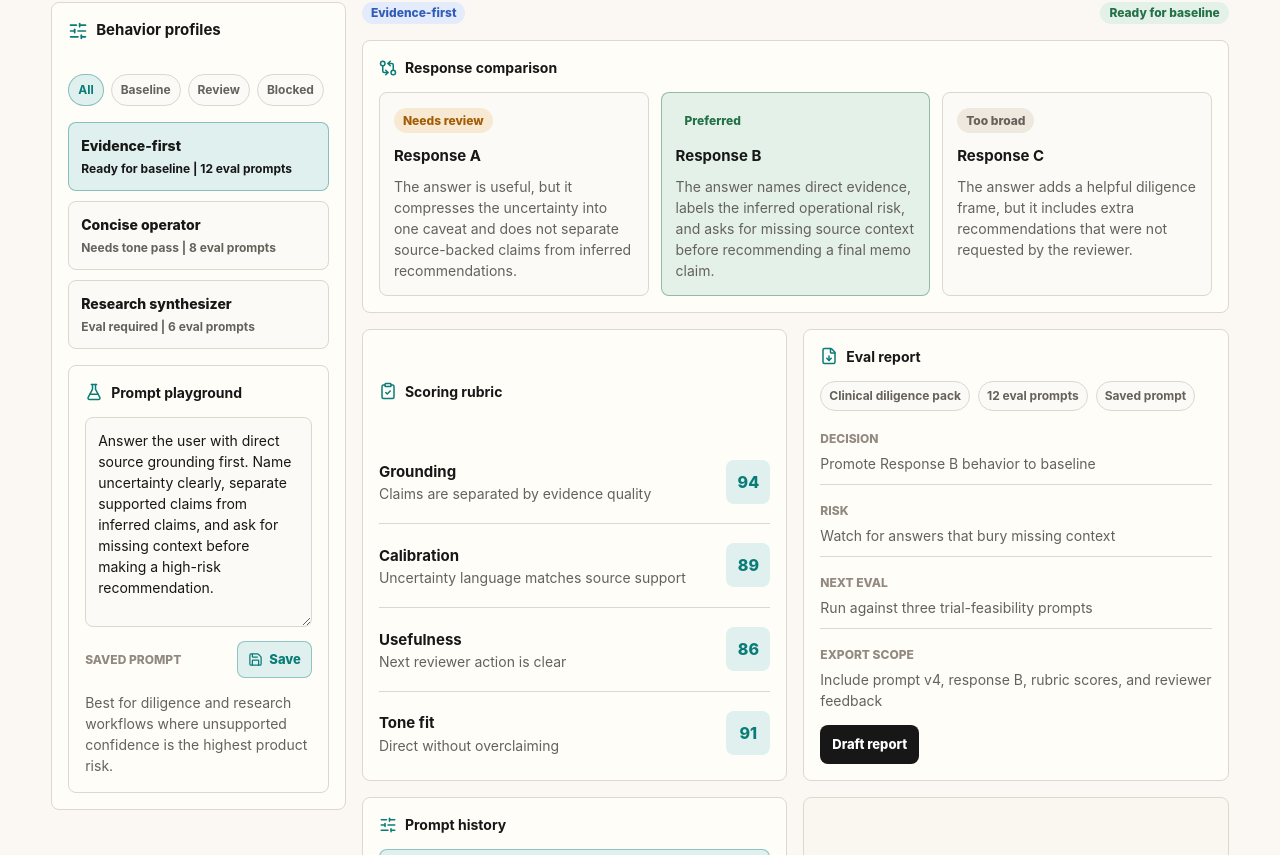
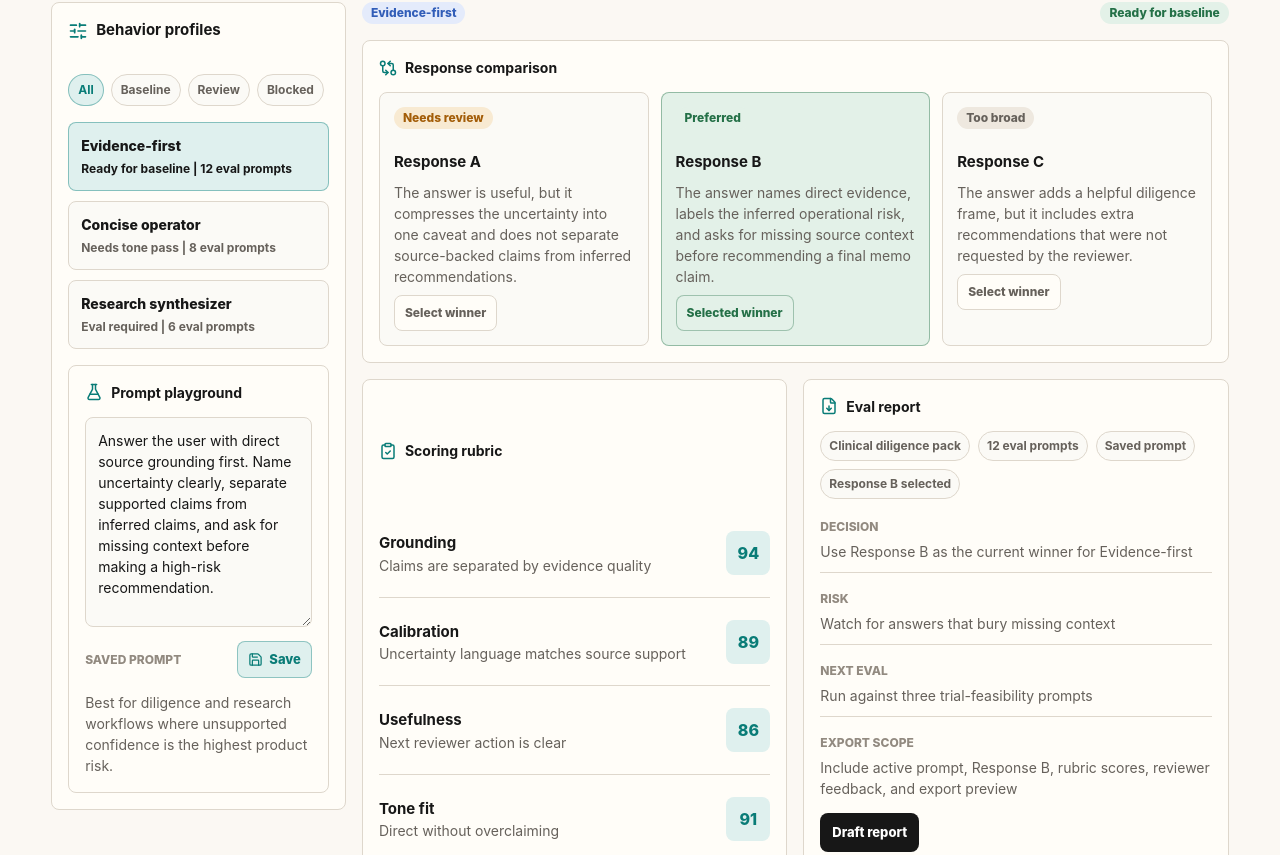
Before and after one commit to katalinawinemixer/human-ai-design-system, a React (Vite) app in the folder frontend/: page / in a window 1280 px wide. Shown: the part 3085-3940 px from the top of the page. Built offline with nearby package versions, Linux system fonts and the light colour scheme.

Commit message:
Complete model behavior studio baseline

```diff
--- a/frontend/src/App.css
+++ b/frontend/src/App.css
@@ -926,6 +926,42 @@ main {
   font-weight: 760;
 }
 
+.export-preview {
+  display: grid;
+  gap: 10px;
+  border: 1px solid rgba(9, 124, 119, 0.28);
+  border-radius: var(--radius);
+  padding: 12px;
+  background: var(--teal-soft);
+}
+
+.export-preview > div {
+  display: flex;
+  align-items: center;
+  justify-content: space-between;
+  gap: 10px;
+}
+
+.export-preview strong {
+  color: var(--ink);
+  font-size: 14px;
+}
+
+.export-preview span {
+  color: var(--teal);
+  font-size: 12px;
+  font-weight: 800;
+}
+
+.export-preview pre {
+  overflow-x: auto;
+  margin: 0;
+  color: var(--muted);
+  white-space: pre-wrap;
+  font: inherit;
+  font-size: 13px;
+}
+
 .case-study-grid {
   display: grid;
   grid-template-columns: 0.9fr 1.1fr;
@@ -1150,6 +1186,9 @@ main {
 }
 
 .response-column {
+  display: grid;
+  align-content: start;
+  gap: 8px;
   border: 1px solid var(--line);
   border-radius: var(--radius);
   padding: 14px;
@@ -1166,7 +1205,24 @@ main {
 }
 
 .response-column p {
-  margin-top: 8px;
+  margin-top: 0;
+}
+
+.response-select {
+  width: max-content;
+  border: 1px solid var(--line);
+  border-radius: var(--radius);
+  padding: 8px 10px;
+  color: var(--muted);
+  background: var(--surface);
+  font-size: 12px;
+  font-weight: 800;
+}
+
+.response-select[aria-pressed='true'] {
+  border-color: rgba(36, 112, 71, 0.36);
+  color: var(--green);
+  background: var(--green-soft);
 }
 
 @media (max-width: 1100px) {
--- a/frontend/src/components/ComparisonWorkspace.tsx
+++ b/frontend/src/components/ComparisonWorkspace.tsx
@@ -18,22 +18,49 @@ const defaultResponses = [
   ],
 ] as const
 
-type ResponseColumn = readonly [string, SignalTone, string, string, boolean]
+export type ResponseColumn = readonly [
+  string,
+  SignalTone,
+  string,
+  string,
+  boolean,
+]
 
 export function ComparisonWorkspace({
   responses = defaultResponses,
+  selectedTitle,
+  onSelect,
 }: {
   responses?: readonly ResponseColumn[]
+  selectedTitle?: string
+  onSelect?: (title: string) => void
 }) {
   return (
     <div className="comparison">
-      {responses.map(([badge, tone, title, body, selected]) => (
-        <div className={`response-column ${selected ? 'selected' : ''}`} key={title}>
-          <SignalBadge tone={tone}>{badge}</SignalBadge>
-          <h3>{title}</h3>
-          <p>{body}</p>
-        </div>
-      ))}
+      {responses.map(([badge, tone, title, body, selected]) => {
+        const isSelected = selectedTitle ? title === selectedTitle : selected
+
+        return (
+          <div
+            className={`response-column ${isSelected ? 'selected' : ''}`}
+            key={title}
+          >
+            <SignalBadge tone={tone}>{badge}</SignalBadge>
+            <h3>{title}</h3>
+            <p>{body}</p>
+            {onSelect ? (
+              <button
+                aria-pressed={isSelected}
+                className="response-select"
+                onClick={() => onSelect(title)}
+                type="button"
+              >
+                {isSelected ? 'Selected winner' : 'Select winner'}
+              </button>
+            ) : null}
+          </div>
+        )
+      })}
     </div>
   )
 }
--- a/frontend/src/sections/ModelBehaviorStudioSection.tsx
+++ b/frontend/src/sections/ModelBehaviorStudioSection.tsx
@@ -31,6 +31,32 @@ export function ModelBehaviorStudioSection() {
       behaviorProfiles.map((profile) => [profile.name, profile.prompt]),
     ),
   )
+  const [selectedResponses, setSelectedResponses] = useState<
+    Record<string, string>
+  >(() =>
+    Object.fromEntries(
+      behaviorProfiles.map((profile) => [
+        profile.name,
+        profile.responses.find((response) => response[4])?.[2] ??
+          profile.responses[0][2],
+      ]),
+    ),
+  )
+  const [promptHistories, setPromptHistories] = useState<
+    Record<string, [string, string, boolean][]>
+  >(() =>
+    Object.fromEntries(
+      behaviorProfiles.map((profile) => [
+        profile.name,
+        profile.promptHistory.map(([version, label, current]) => [
+          version,
+          label,
+          current,
+        ]),
+      ]),
+    ),
+  )
+  const [exportRecords, setExportRecords] = useState<Record<string, string>>({})
 
   const filteredProfiles = behaviorProfiles.filter(
     (profile) => activeFilter === 'All' || profile.stage === activeFilter,
@@ -39,6 +65,73 @@ export function ModelBehaviorStudioSection() {
     behaviorProfiles.find((item) => item.name === activeProfileName) ??
     behaviorProfiles[0]
   const activePrompt = promptDrafts[profile.name] ?? profile.prompt
+  const selectedResponseTitle =
+    selectedResponses[profile.name] ??
+    profile.responses.find((response) => response[4])?.[2] ??
+    profile.responses[0][2]
+  const selectedResponse =
+    profile.responses.find((response) => response[2] === selectedResponseTitle) ??
+    profile.responses[0]
+  const activeHistory = promptHistories[profile.name] ?? profile.promptHistory
+  const activeReportRows = profile.reportRows.map(([label, value]) =>
+    label === 'Decision'
+      ? [
+          label,
+          `Use ${selectedResponseTitle} as the current winner for ${profile.name}`,
+        ]
+      : label === 'Export scope'
+        ? [
+            label,
+            `Include active prompt, ${selectedResponseTitle}, rubric scores, reviewer feedback, and export preview`,
+          ]
+      : [label, value],
+  )
+
+  function savePromptDraft() {
+    const nextVersion = `v${activeHistory.length + 1}`
+    const promptLabel =
+      activePrompt.length > 58
+        ? `${activePrompt.slice(0, 58).trim()}...`
+        : activePrompt
+
+    setPromptHistories({
+      ...promptHistories,
+      [profile.name]: [
+        [nextVersion, `Saved draft: ${promptLabel}`, true],
+        ...activeHistory.map(([version, label]) => [version, label, false] as [
+          string,
+          string,
+          boolean,
+        ]),
+      ],
+    })
+    setPromptStatus('Saved prompt')
+    setReportStatus('Draft report')
+    setExportRecords(removeCurrentExport)
+  }
+
+  function generateExport() {
+    setExportRecords({
+      ...exportRecords,
+      [profile.name]: [
+        `Model Behavior Studio export`,
+        `Profile: ${profile.name}`,
+        `Stage: ${profile.stage}`,
+        `Source set: ${profile.sourceSet}`,
+        `Eval run: ${profile.lastRun}`,
+        `Selected response: ${selectedResponseTitle}`,
+        `Decision: ${activeReportRows[0][1]}`,
+        `Reviewer signal: ${profile.feedbackStatus}`,
+      ].join('\n'),
+    })
+    setReportStatus('Export ready')
+  }
+
+  function removeCurrentExport(records: Record<string, string>) {
+    const nextRecords = { ...records }
+    delete nextRecords[profile.name]
+    return nextRecords
+  }
 
   return (
     <section className="model-studio-section" id="model-studio">
@@ -110,14 +203,12 @@ export function ModelBehaviorStudioSection() {
                 })
                 setPromptStatus('Unsaved draft')
                 setReportStatus('Draft report')
+                setExportRecords(removeCurrentExport)
               }}
             />
             <div className="prompt-actions">
               <span>{promptStatus}</span>
-              <button
-                onClick={() => setPromptStatus('Saved prompt')}
-                type="button"
-              >
+              <button onClick={savePromptDraft} type="button">
                 <Save size={15} />
                 Save
               </button>
@@ -147,7 +238,18 @@ export function ModelBehaviorStudioSection() {
               <GitCompareArrows size={18} />
               <strong>Response comparison</strong>
             </div>
-            <ComparisonWorkspace responses={profile.responses} />
+            <ComparisonWorkspace
+              onSelect={(title) => {
+                setSelectedResponses({
+                  ...selectedResponses,
+                  [profile.name]: title,
+                })
+                setReportStatus('Draft report')
+                setExportRecords(removeCurrentExport)
+              }}
+              responses={profile.responses}
+              selectedTitle={selectedResponseTitle}
+            />
           </div>
 
           <div className="studio-lower-grid">
@@ -168,9 +270,10 @@ export function ModelBehaviorStudioSection() {
                 <span>{profile.sourceSet}</span>
                 <span>{profile.lastRun}</span>
                 <span>{promptStatus}</span>
+                <span>{`${selectedResponseTitle} selected`}</span>
               </div>
               <div className="report-rows">
-                {profile.reportRows.map(([label, value]) => (
+                {activeReportRows.map(([label, value]) => (
                   <div className="report-row" key={label}>
                     <span>{label}</span>
                     <p>{value}</p>
@@ -179,11 +282,20 @@ export function ModelBehaviorStudioSection() {
               </div>
               <button
                 className="report-button"
-                onClick={() => setReportStatus('Export ready')}
+                onClick={generateExport}
                 type="button"
               >
                 {reportStatus}
               </button>
+              {exportRecords[profile.name] ? (
+                <div className="export-preview" aria-label="Generated export preview">
+                  <div>
+                    <strong>Export package</strong>
+                    <span>{selectedResponse[0]}</span>
+                  </div>
+                  <pre>{exportRecords[profile.name]}</pre>
+                </div>
+              ) : null}
             </div>
           </div>
 
@@ -193,7 +305,7 @@ export function ModelBehaviorStudioSection() {
                 <SlidersHorizontal size={18} />
                 <strong>Prompt history</strong>
               </div>
-              <PromptHistory items={profile.promptHistory} />
+              <PromptHistory items={activeHistory} />
             </div>
             <FeedbackBar
               selected={profile.feedbackState}
```
Also changed, not shown: 5 other files (tests, documents, lock files or other folders).
